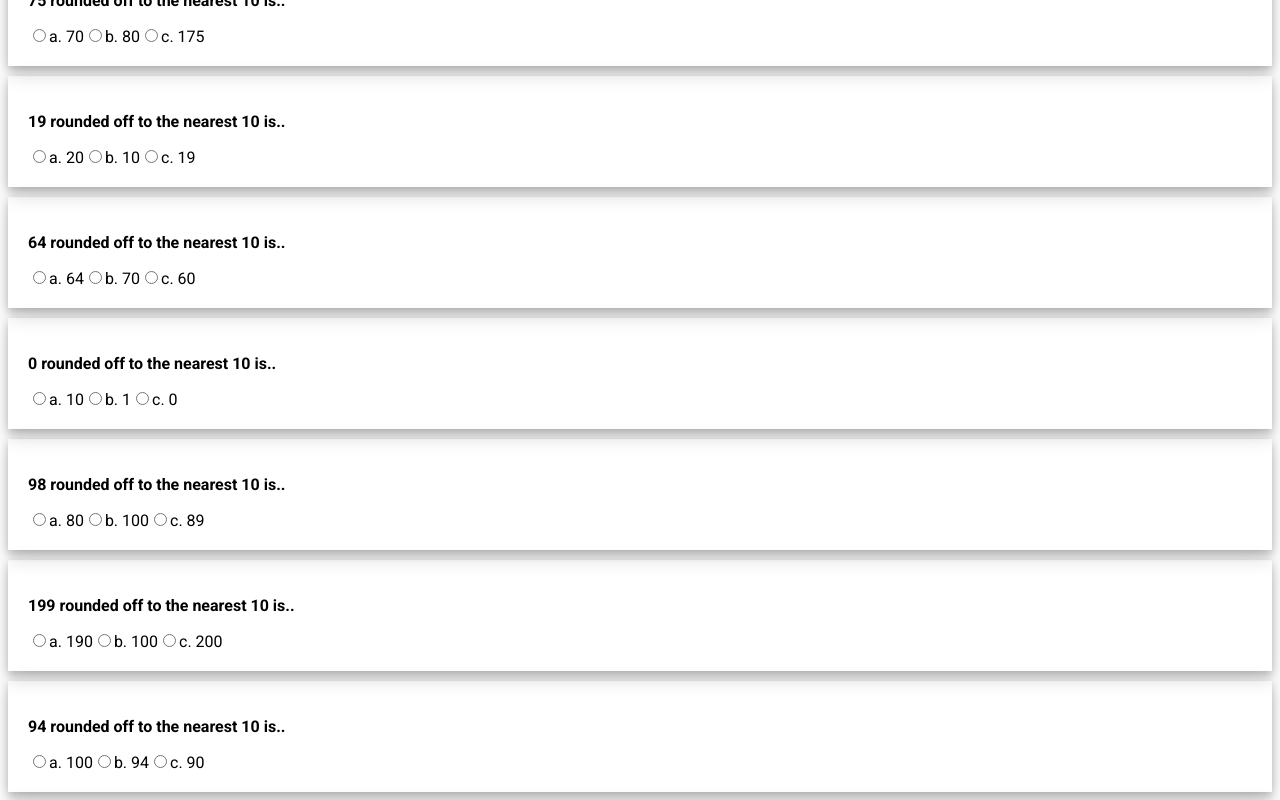
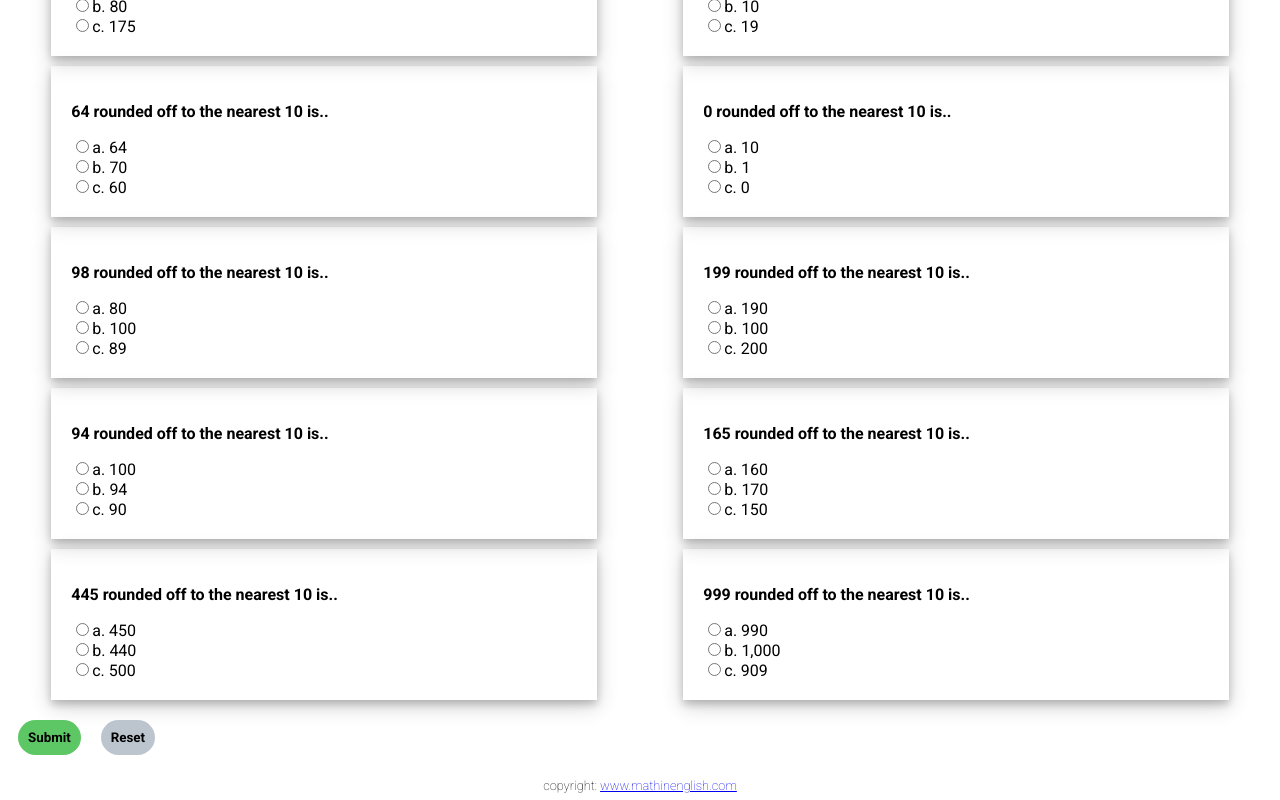
Before and after one commit to Safayy/MathWorksheet, a React (Vite) app: page /quiz in a window 1280 px wide. Shown: the part 440-1240 px from the top of the page. Built offline with nearby package versions, Linux system fonts and the light colour scheme.

Commit message:
Add shared styles

```diff
--- a/src/index.css
+++ b/src/index.css
@@ -2,9 +2,14 @@
 :root {
   font-family: "Roboto", sans-serif;
   --gray: rgb(226, 235, 237);
-  --light-blue: rgb(201, 223, 231);
+  --blue: rgb(59, 155, 190);
 }
-h1{
+.display-block {
+  display: block;
+}
+
+/* Font */
+h1 {
   font-weight: 500;
 }
 .roboto-thin {
@@ -17,21 +22,88 @@ h1{
   font-weight: 300;
   font-style: normal;
 }
-
 .roboto-regular {
   font-family: "Roboto", sans-serif;
   font-weight: 400;
   font-style: normal;
 }
-
 .roboto-medium {
   font-family: "Roboto", sans-serif;
   font-weight: 500;
   font-style: normal;
 }
-
 .roboto-bold {
   font-family: "Roboto", sans-serif;
   font-weight: 700;
   font-style: normal;
 }
+
+.red {
+  color: red;
+}
+.center {
+  text-align: center;
+}
+.font-small {
+  font-size: 0.8em;
+}
+
+/* Flex */
+.flex {
+  display: flex;
+  flex-wrap: wrap;
+}
+.flex-row {
+  flex-direction: row;
+}
+.flex-fill {
+  flex: 1;
+}
+.flex-2-col-grid-item {
+  flex-basis: 100%;
+}
+.flex-grid {
+  justify-content: space-around;
+  margin: 0 auto;
+}
+@media only screen and (min-width: 600px) {
+  .flex {
+    display: flex;
+    flex-wrap: wrap;
+  }
+  .flex-2-col-grid-item {
+    flex-basis: 40%;
+  }
+}
+
+/* Button */
+.button {
+  background: none;
+  background-color: rgb(93, 199, 101);
+  cursor: crosshair;
+  outline: inherit;
+  border-radius: 60px;
+  border: none;
+  padding: 10px;
+  margin: 10px;
+}
+
+.button-large {
+  font-size: 2em;
+  padding: 20px;
+}
+
+.button:hover {
+  -webkit-filter: brightness(50%);
+  transition: all 0.6s ease;
+  -webkit-transition: all 0.6s ease;
+  -moz-transition: all 0.6s ease;
+  -o-transition: all 0.6s ease;
+  -ms-transition: all 0.6s ease;
+}
+.button-disabled {
+  background-color: rgb(188, 197, 206);
+}
+.item-center {
+  margin: 0 auto;
+}
```
